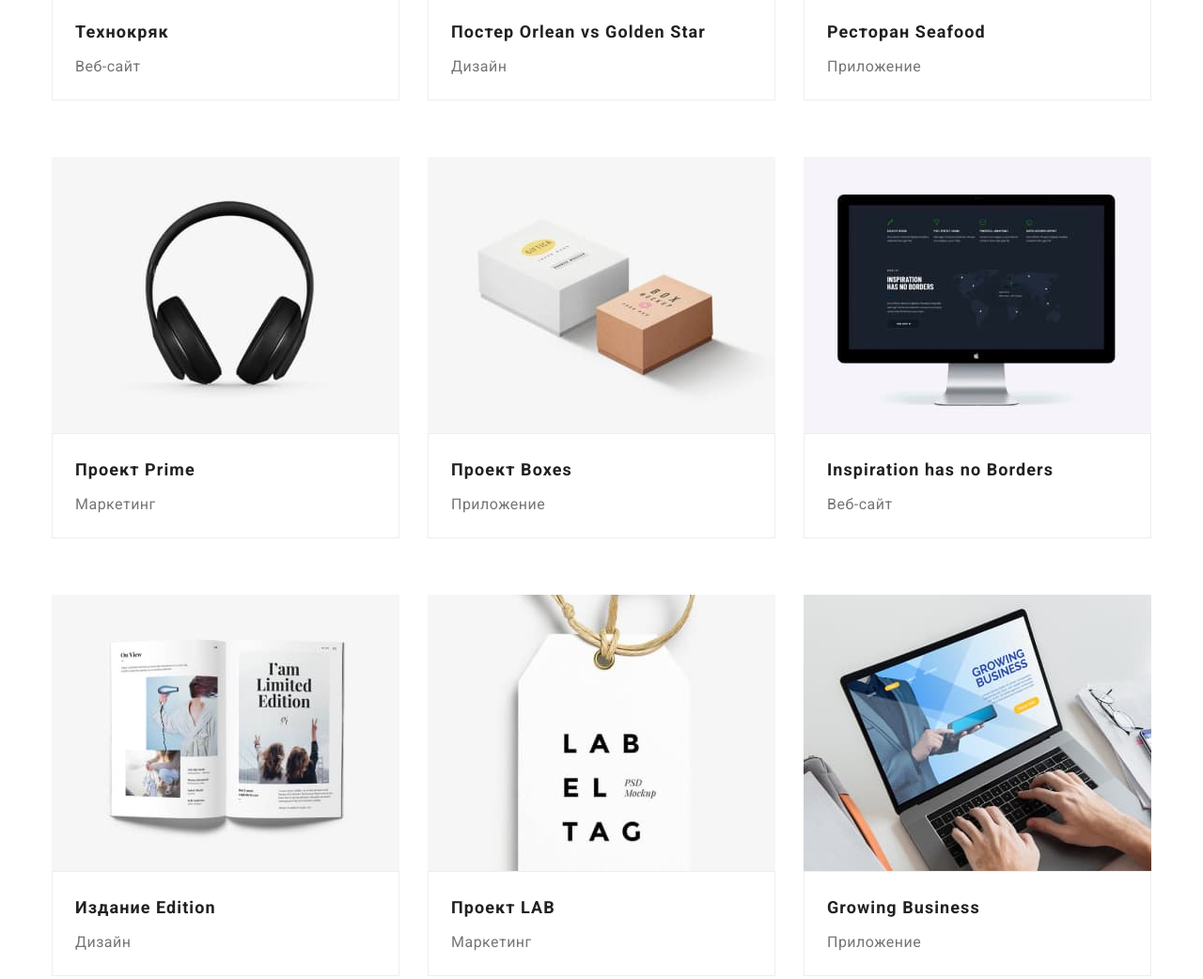
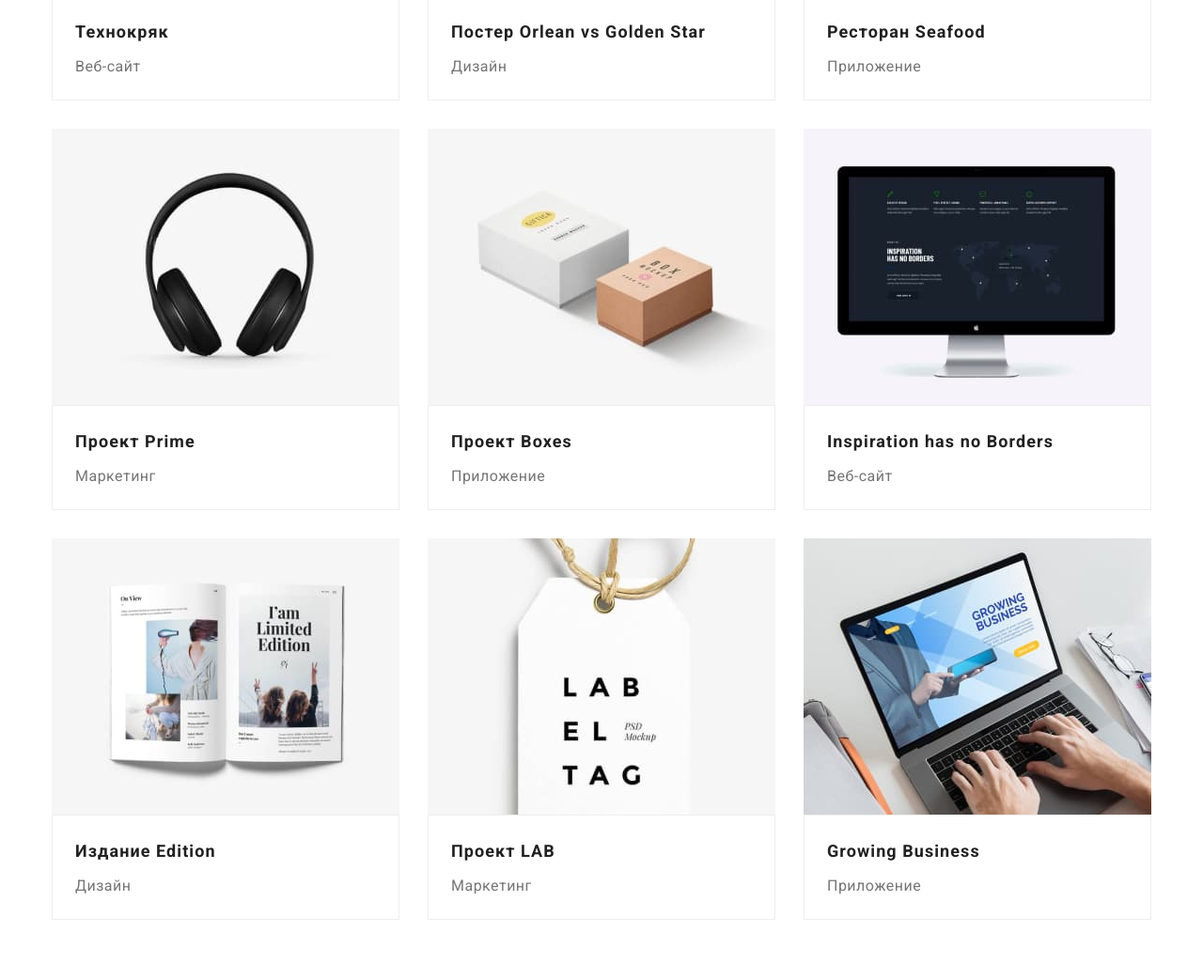
Before and after one commit to InnaKorniienko/goit-markup-hw-03, a plain HTML site: page portfolio.html in a window 1280 px wide. Shown: the part 560-1602 px from the top of the page at 94% size. Drawn offline with nearby package versions, Linux system fonts and the light colour scheme.

Commit message:
Update style.css

```diff
--- a/css/style.css
+++ b/css/style.css
@@ -379,7 +379,6 @@ img {
 .portfolio-item {
     margin-left: 30px;
     margin-top: 30px;
-    margin-bottom: 30px;
     flex-basis: calc(100%-90)/3;
 }
 
```
